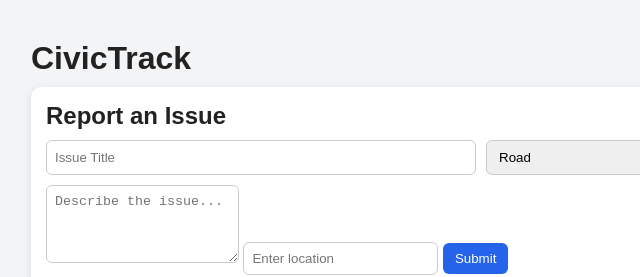
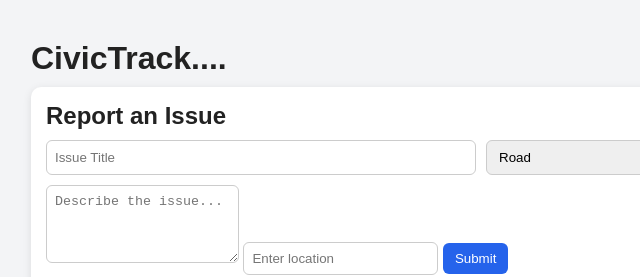
Before and after one commit to sidharthamahendra/civictrack2, a plain HTML site: page index.html in a window 1280 px wide. Shown: the top 277 px of the page, 159-799 px from the left. Drawn offline with Linux system fonts and the light colour scheme.

Commit message:
Update index.html

```diff
--- a/index.html
+++ b/index.html
@@ -9,7 +9,7 @@
 <body>
   <div class="container">
     <header>
-      <h1>CivicTrack</h1>
+      <h1>CivicTrack....</h1>
       <button id="clearBtn" class="ghost small">ClearAll</button>
     </header>
 
```
